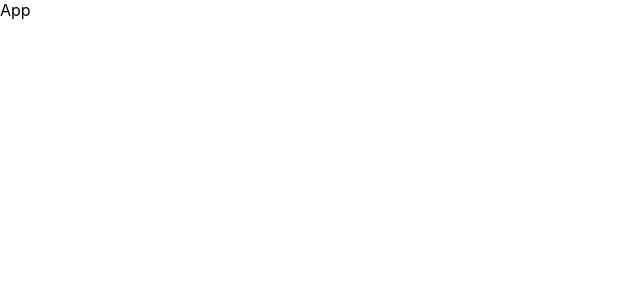
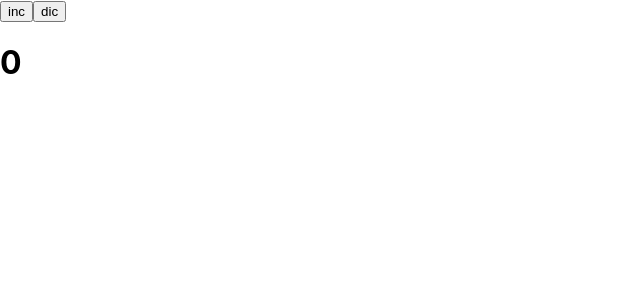
Before and after one commit to denrowing/react-start, a React (Create React App) app: page / in a window 1280 px wide. Shown: the top 300 px of the page, without its empty margins (0-640 px from the left). Built offline with nearby package versions, Linux system fonts and the light colour scheme.

Commit message:
init commit

```diff
--- a/src/App.js
+++ b/src/App.js
@@ -1,8 +1,36 @@
+import {useSelector, useDispatch} from "react-redux";
+
+const SomeComponent = () => {
+  const stateCounter = useSelector(({counterValue}) => counterValue)
+
+  return (
+      <header>
+        <h1>{stateCounter}</h1>
+      </header>
+
+  )
+}
+
 export default function App() {
+    const dispatch = useDispatch()
   return (
     <div>
-    App
+        <button onClick={() => {
+            dispatch({type: 'INCREASE'})
+        }}>inc</button>
+        <button onClick={() => {
+            dispatch({type: 'DECREASE'})
+        }}>dic</button>
+    <SomeComponent/>
 
     </div>
   );
 }
+
+
+// є об'єкт, значення якого 0
+// Стоврити 2 кнопки.
+//     Перша збільшує   значення на 10
+// Друга зменшує на 2.
+//
+// Зміну стану та виведення реалізувати через reducer
--- a/src/index.js
+++ b/src/index.js
@@ -1,12 +1,35 @@
-import React from 'react';
+ import React from 'react';
 import ReactDOM from 'react-dom';
 import './index.css';
 import App from './App';
 import reportWebVitals from './reportWebVitals';
+import {createStore} from 'redux'
+ import {Provider} from 'react-redux'
+
+
+const initialState = {
+    counterValue: 0
+}
+const counterReducer = (state = initialState, action) => {
+    switch (action.type) {
+        case 'INCREASE': {
+            return {...state, counterValue: state.counterValue + 10}
+        }
+        case 'DECREASE': {
+            return {...state, counterValue: state.counterValue - 2}
+        }
+        default:
+            return state
+    }
+ }
+
+ const store = createStore(counterReducer)
 
 ReactDOM.render(
   <React.StrictMode>
-    <App />
+      <Provider store={store}>
+          <App />
+      </Provider>
   </React.StrictMode>,
   document.getElementById('root')
 );
```
